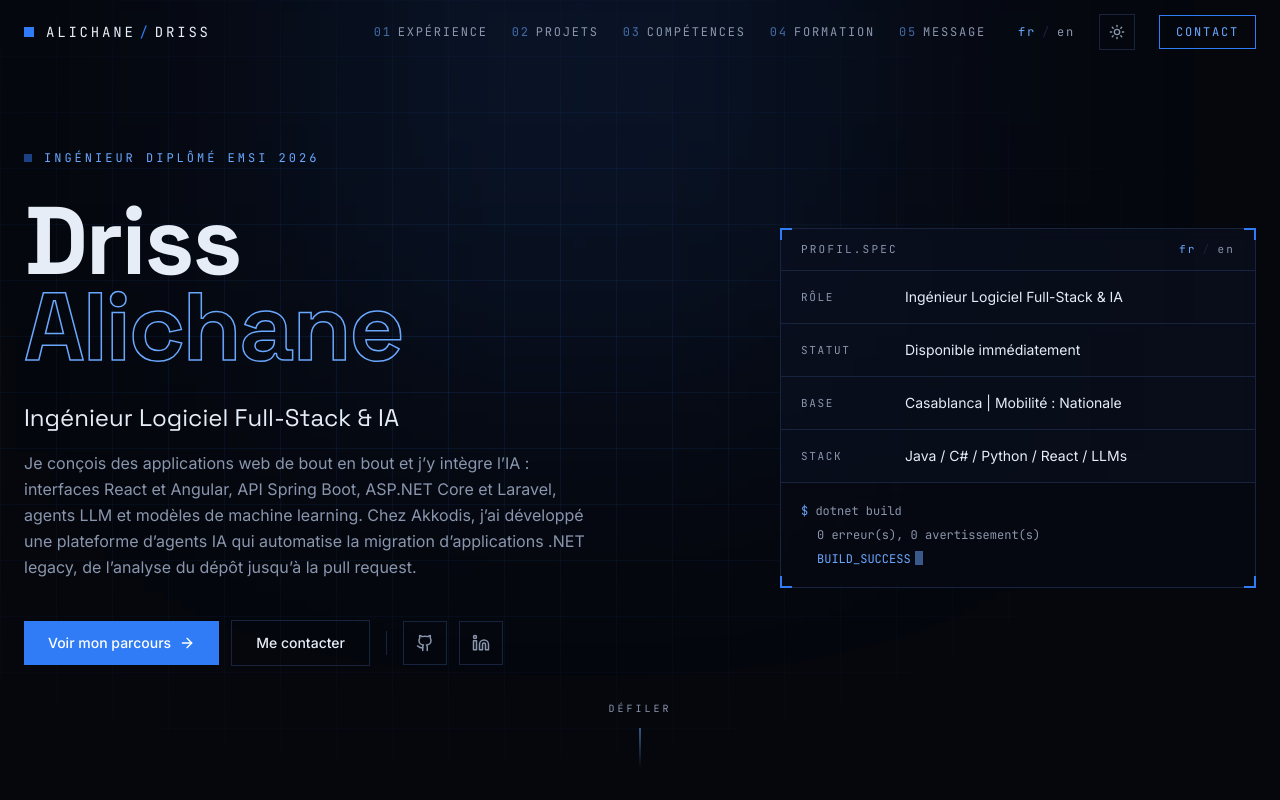
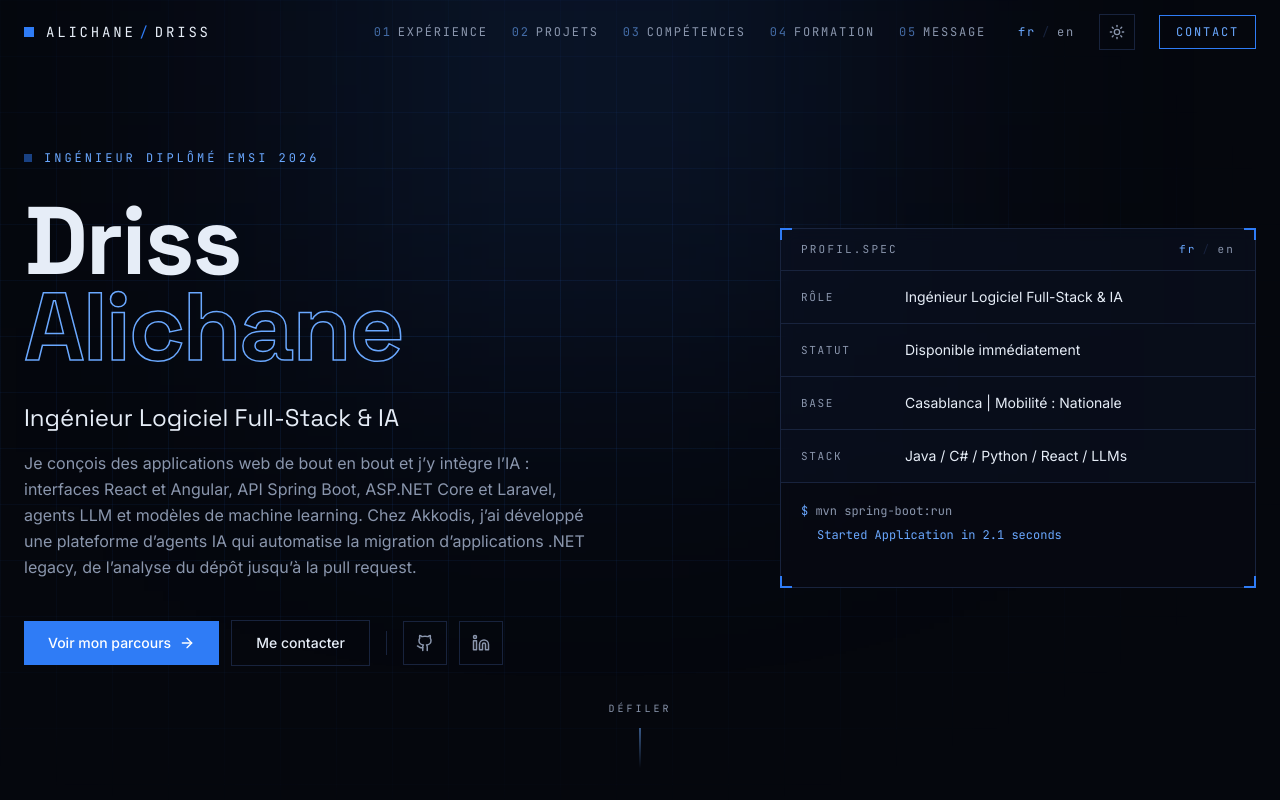
Before and after one commit to drissalichane/drissalichane.github.io, a Next.js app: page / in a window 1280 px wide. Shown: the top 800 px of the page. Built offline with nearby package versions, Linux system fonts and the light colour scheme.

Commit message:
feat: hero terminal types whoami, then cycles one command per stack
Replaces the static dotnet build lines, which pinned the hero to .NET.

```diff
--- a/src/components/Hero.tsx
+++ b/src/components/Hero.tsx
@@ -5,6 +5,7 @@ import { ArrowRight, Github, Linkedin } from "lucide-react";
 import Corners from "@/components/Corners";
 import { useLang } from "@/i18n";
 import { LanguageToggle } from "@/components/Toggles";
+import HeroTerminal from "@/components/HeroTerminal";
 
 export default function Hero() {
     const { data, t } = useLang();
@@ -100,16 +101,7 @@ export default function Hero() {
                         ))}
                     </dl>
 
-                    <div className="border-t border-line bg-background/60 px-5 py-4 font-mono text-xs leading-6">
-                        <p className="text-muted">
-                            <span className="text-accent">$</span> dotnet build
-                        </p>
-                        <p className="pl-4 text-muted">{t.hero.buildResult}</p>
-                        <p className="pl-4 text-accent">
-                            BUILD_SUCCESS
-                            <span className="ml-1 inline-block h-3.5 w-2 translate-y-0.5 animate-pulse bg-accent" />
-                        </p>
-                    </div>
+                    <HeroTerminal />
                 </motion.aside>
             </div>
 
--- /dev/null
+++ b/src/components/HeroTerminal.tsx
@@ -0,0 +1,76 @@
+"use client";
+
+import { useEffect, useMemo, useState } from "react";
+import { useReducedMotion } from "framer-motion";
+import { useLang } from "@/i18n";
+
+type Scene = { cmd: string; out: string[] };
+
+// Tool output stays in English whatever the site language, as the real tools print it.
+const STACKS: Scene[] = [
+    { cmd: "mvn spring-boot:run", out: ["Started Application in 2.1 seconds"] },
+    { cmd: "php artisan test", out: ["Tests: 24 passed"] },
+    { cmd: "npm run build", out: ["✓ Compiled successfully"] },
+    { cmd: "python train.py --model lstm", out: ["RUL model saved"] },
+    { cmd: "dotnet build", out: ["0 Warning(s), 0 Error(s)", "Build succeeded."] },
+];
+
+const TYPE_MS = 55;
+const OUTPUT_DELAY_MS = 350;
+const LINE_MS = 220;
+const HOLD_INTRO_MS = 3500;
+const HOLD_MS = 2600;
+
+const wait = (ms: number) => new Promise((resolve) => setTimeout(resolve, ms));
+
+// Hero terminal: types `whoami` once, then cycles through one command per stack, forever.
+export default function HeroTerminal() {
+    const { t } = useLang();
+    const reduceMotion = useReducedMotion();
+    const intro = useMemo<Scene>(() => ({ cmd: "whoami", out: [t.hero.whoami, t.hero.statusValue.toLowerCase()] }), [t]);
+    const [view, setView] = useState<{ cmd: string; out: string[] }>({ cmd: "", out: [] });
+
+    useEffect(() => {
+        if (reduceMotion) return;
+        let cancelled = false;
+        (async () => {
+            for (let i = 0; !cancelled; i++) {
+                const scene = i === 0 ? intro : STACKS[(i - 1) % STACKS.length];
+                for (let c = 0; c <= scene.cmd.length && !cancelled; c++) {
+                    setView({ cmd: scene.cmd.slice(0, c), out: [] });
+                    await wait(TYPE_MS);
+                }
+                await wait(OUTPUT_DELAY_MS);
+                for (let l = 1; l <= scene.out.length && !cancelled; l++) {
+                    setView({ cmd: scene.cmd, out: scene.out.slice(0, l) });
+                    await wait(LINE_MS);
+                }
+                await wait(i === 0 ? HOLD_INTRO_MS : HOLD_MS);
+            }
+        })();
+        return () => {
+            cancelled = true;
+        };
+    }, [reduceMotion, intro]);
+
+    const shown = reduceMotion ? intro : view;
+    const caret = <span className="type-caret ml-1 inline-block h-3.5 w-2 translate-y-0.5 bg-accent" />;
+
+    return (
+        <div className="border-t border-line bg-background/60 px-5 py-4 font-mono text-xs leading-6" aria-label={`whoami: ${intro.out.join(", ")}`}>
+            {/* Fixed at three lines (command + two output lines) so the hero never changes height. */}
+            <div className="h-[4.5rem]" aria-hidden="true">
+                <p className="text-muted">
+                    <span className="text-accent">$</span> {shown.cmd}
+                    {shown.out.length === 0 && caret}
+                </p>
+                {shown.out.map((line, i) => (
+                    <p key={line} className={i === shown.out.length - 1 ? "pl-4 text-accent" : "pl-4 text-muted"}>
+                        {line}
+                        {i === shown.out.length - 1 && caret}
+                    </p>
+                ))}
+            </div>
+        </div>
+    );
+}
--- a/src/i18n.tsx
+++ b/src/i18n.tsx
@@ -11,7 +11,7 @@ const ui = {
     fr: {
         nav: { experience: "Expérience", projects: "Projets", skills: "Compétences", education: "Formation", guestbook: "Message", contact: "Contact" },
         a11y: { openMenu: "Ouvrir le menu", closeMenu: "Fermer le menu", toLight: "Passer en mode clair", toDark: "Passer en mode sombre", language: "Langue" },
-        hero: { cta: "Voir mon parcours", contact: "Me contacter", scroll: "Défiler", role: "Rôle", status: "Statut", statusValue: "Disponible immédiatement", base: "Base", stack: "Stack", buildResult: "0 erreur(s), 0 avertissement(s)" },
+        hero: { cta: "Voir mon parcours", contact: "Me contacter", scroll: "Défiler", role: "Rôle", status: "Statut", statusValue: "Disponible immédiatement", base: "Base", stack: "Stack", whoami: "alichane-driss · full-stack & ia" },
         experience: { label: "Carrière", title: "Expériences professionnelles" },
         projects: { label: "Réalisations", title: "Projets", stack: "Stack", source: "Code source", others: "Autres projets" },
         skills: {
@@ -31,7 +31,7 @@ const ui = {
     en: {
         nav: { experience: "Experience", projects: "Projects", skills: "Skills", education: "Education", guestbook: "Message", contact: "Contact" },
         a11y: { openMenu: "Open menu", closeMenu: "Close menu", toLight: "Switch to light mode", toDark: "Switch to dark mode", language: "Language" },
-        hero: { cta: "See my experience", contact: "Get in touch", scroll: "Scroll", role: "Role", status: "Status", statusValue: "Available immediately", base: "Based in", stack: "Stack", buildResult: "0 error(s), 0 warning(s)" },
+        hero: { cta: "See my experience", contact: "Get in touch", scroll: "Scroll", role: "Role", status: "Status", statusValue: "Available immediately", base: "Based in", stack: "Stack", whoami: "alichane-driss · full-stack & ai" },
         experience: { label: "Career", title: "Professional experience" },
         projects: { label: "Work", title: "Projects", stack: "Stack", source: "Source code", others: "Other projects" },
         skills: {
```
